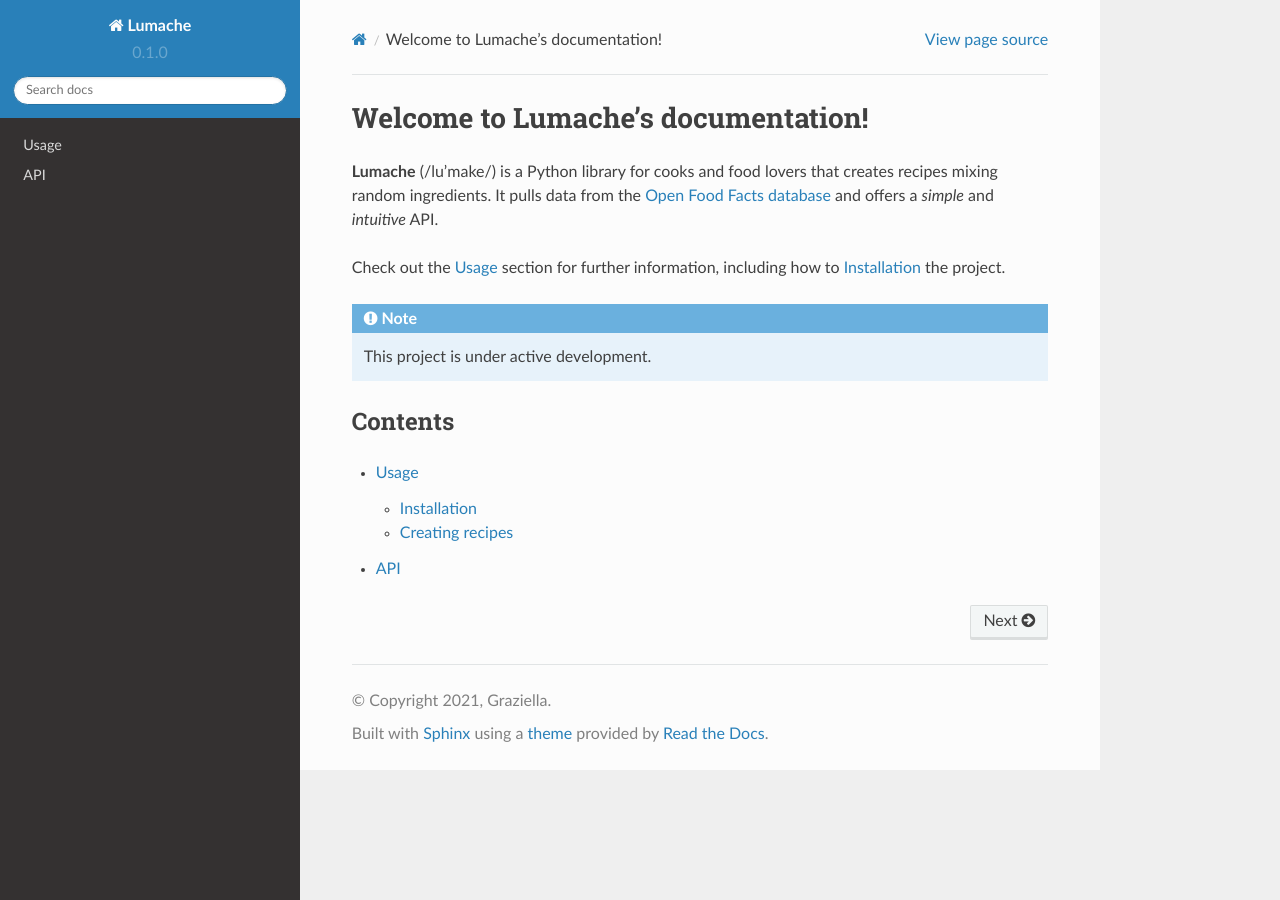
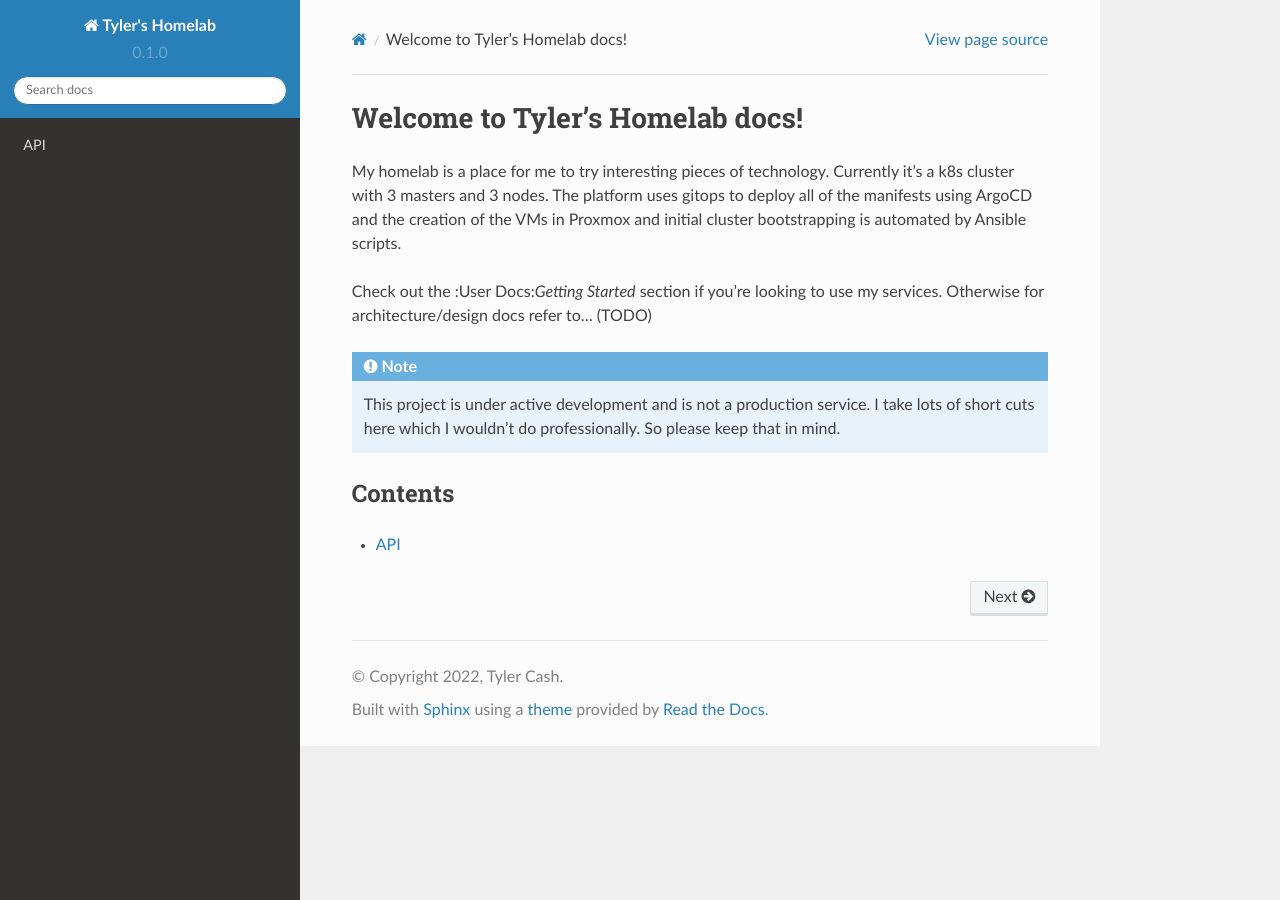
Before and after one commit to Tyler-Cash/homelab-docs, a Sphinx documentation site: the page built from docs/source/index.rst, in a window 1280 px wide. Built offline with Sphinx 7.4.7 and the Read the Docs theme 2.0.0, drawn with Linux system fonts in a browser that asks for light colours.

Commit message:
Build user documentation

```diff
--- a/docs/source/conf.py
+++ b/docs/source/conf.py
@@ -2,9 +2,9 @@
 
 # -- Project information
 
-project = 'Lumache'
-copyright = '2021, Graziella'
-author = 'Graziella'
+project = 'Tyler\'s Homelab'
+copyright = '2022, Tyler Cash'
+author = 'Tyler Cash'
 
 release = '0.1'
 version = '0.1.0'
--- a/docs/source/index.rst
+++ b/docs/source/index.rst
@@ -1,22 +1,21 @@
-Welcome to Lumache's documentation!
+Welcome to Tyler's Homelab docs!
 ===================================
 
-**Lumache** (/lu'make/) is a Python library for cooks and food lovers
-that creates recipes mixing random ingredients.
-It pulls data from the `Open Food Facts database <https://world.openfoodfacts.org/>`_
-and offers a *simple* and *intuitive* API.
+My homelab is a place for me to try interesting pieces of technology.
+Currently it's a k8s cluster with 3 masters and 3 nodes. The platform uses gitops to deploy
+all of the manifests using ArgoCD and the creation of the VMs in Proxmox and initial cluster bootstrapping
+is automated by Ansible scripts.
 
-Check out the :doc:`usage` section for further information, including
-how to :ref:`installation` the project.
+Check out the :User Docs:`Getting Started` section if you're looking to use my services.
+Otherwise for architecture/design docs refer to... (TODO)
 
 .. note::
 
-   This project is under active development.
+   This project is under active development and is not a production service.
+   I take lots of short cuts here which I wouldn't do professionally. So please keep that in mind.
 
 Contents
 --------
 
 .. toctree::
-
-   usage
-   api
+   user
--- a/docs/source/api.rst
+++ b/docs/source/user.rst
@@ -4,4 +4,4 @@
 .. autosummary::
    :toctree: generated
 
-   lumache
+   Tyler's Homelab
```
Also changed, not shown: docs/source/usage.rst (deleted, +0 -33 lines).
